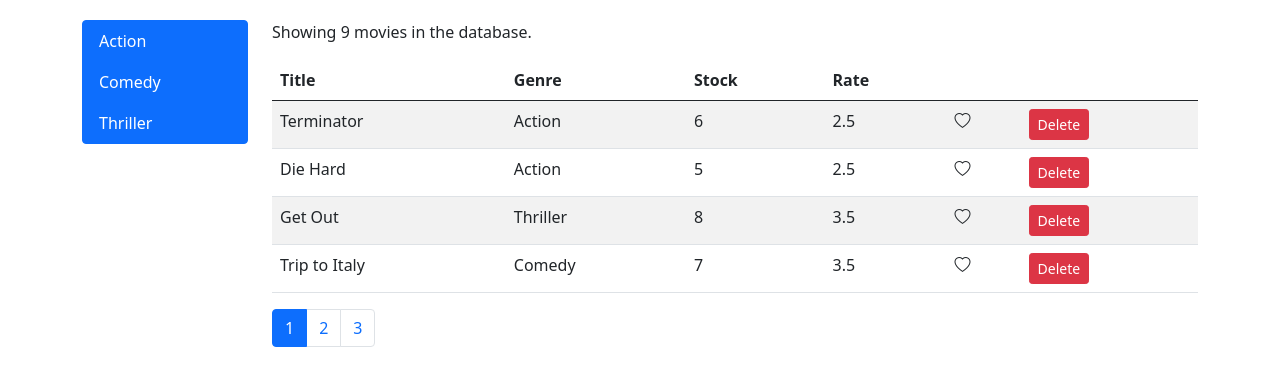
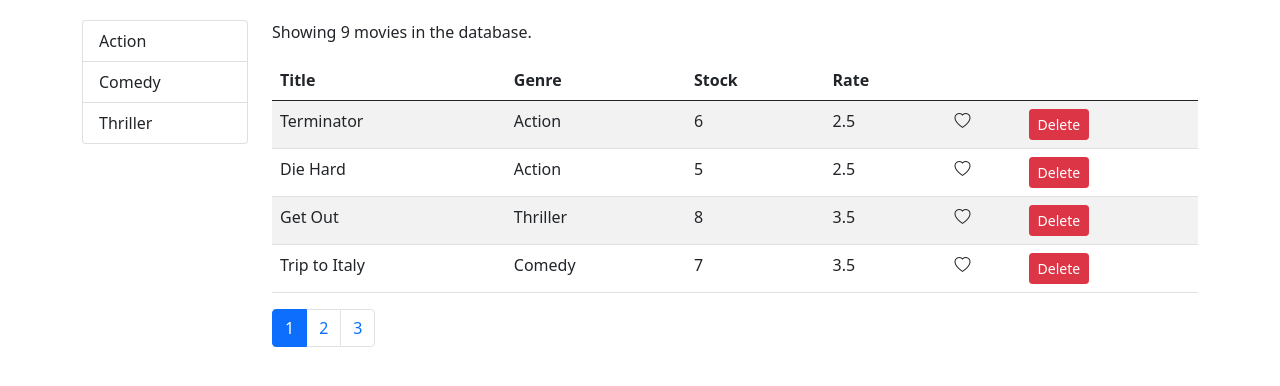
Before and after one commit to jstnhwang/vidly, a React (Create React App) app: page / in a window 1280 px wide. Shown: the top 386 px of the page. Built offline with nearby package versions, Linux system fonts and the light colour scheme.

Commit message:
Configure ListGroup component

```diff
--- a/src/components/common/listGroup.jsx
+++ b/src/components/common/listGroup.jsx
@@ -1,10 +1,17 @@
 import React from "react";
 
-const ListGroup = ({ items }) => {
+const ListGroup = ({ items, selectedItem, onItemSelect }) => {
   return (
     <ul class="list-group">
       {items.map(item => (
-        <li class="list-group-item active">{item.name}</li>
+        <li
+          key={item._id}
+          className={item === selectedItem ? "list-group-item active" : "list-group-item"}
+          onClick={() => onItemSelect(item)}
+          style={{ cursor: "pointer" }}
+        >
+          {item.name}
+        </li>
       ))}
     </ul>
   );
```
